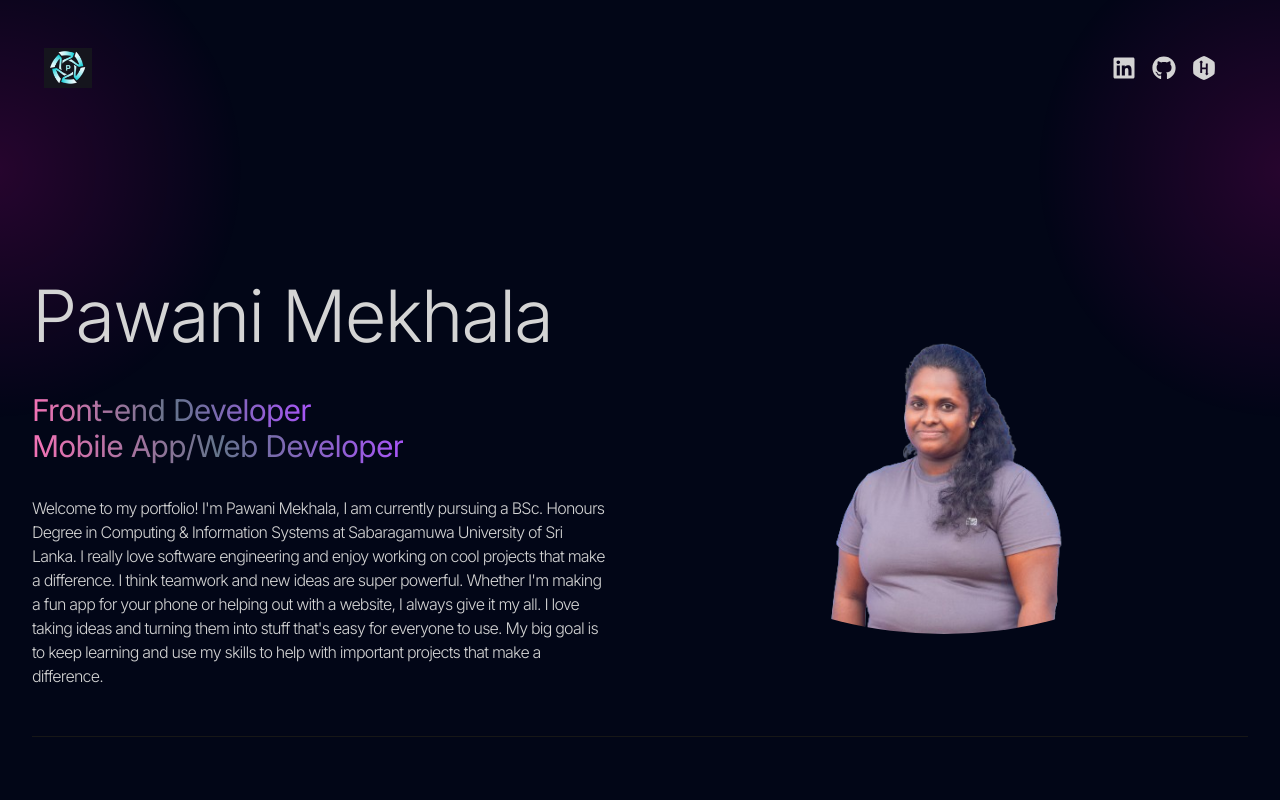
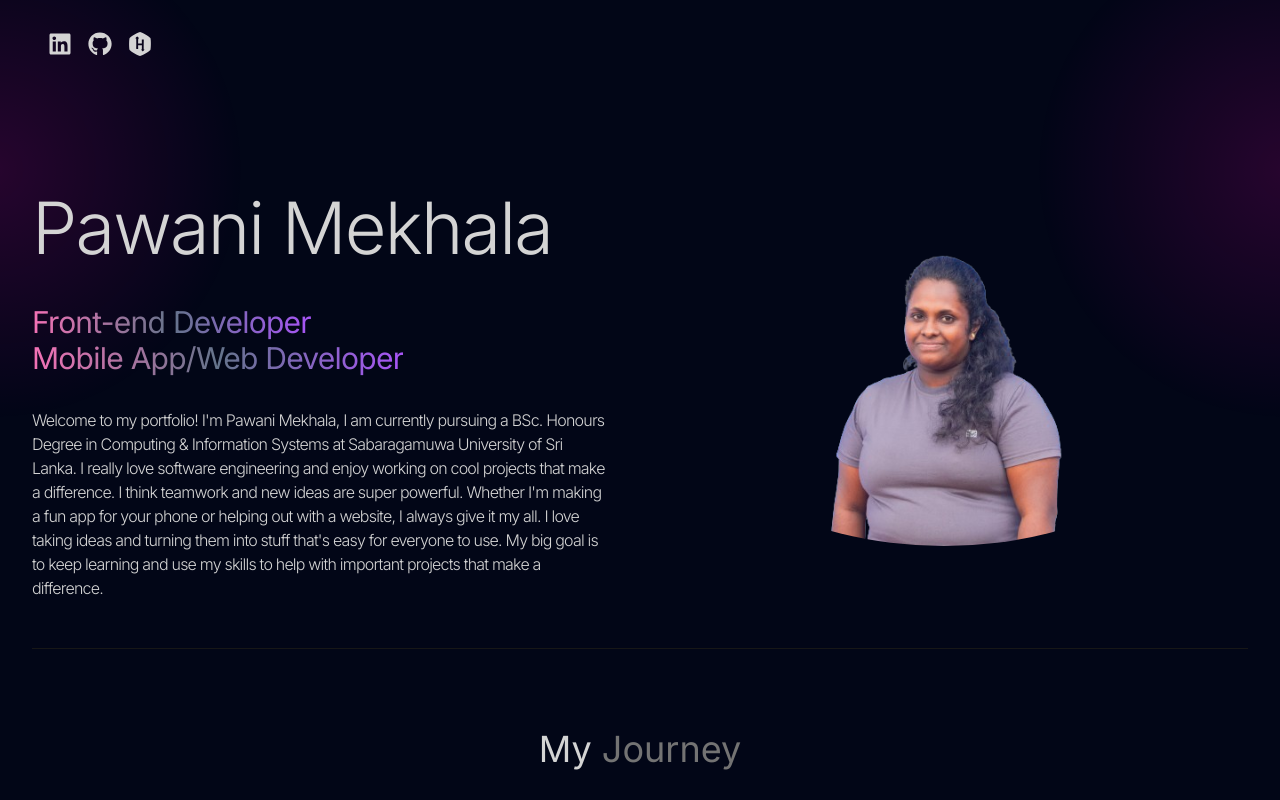
Before and after one commit to PawaniMekhala/My-Portfolio, a React (Vite) app: page / in a window 1280 px wide. Shown: the top 800 px of the page. Built offline with nearby package versions, Linux system fonts and the light colour scheme.

Commit message:
modify nav

```diff
--- a/src/components/Navbar.jsx
+++ b/src/components/Navbar.jsx
@@ -3,11 +3,11 @@ import logo from '../assets/kevinRushLogo.png'
 import { FaFacebook, FaGithub, FaHackerrank, FaLinkedin } from 'react-icons/fa'
 const Navbar = () => {
   return (
-    <nav className='mb-20 flex items-center justify-between py-6'>
-        <div className='flex flex-shrink-0 items-center'>
+    <nav className='mb-10 flex items-center justify-between py-4'>
+        {/* <div className='flex flex-shrink-0 items-center'>
             <img className='mx-3 w-12' src={logo} alt='logo' />
-        </div>
-        <div className='m-8 flex items-center justify-center gap-4 text-2xl'>
+        </div> */}
+        <div className='m-4 flex items-center justify-center gap-4 text-2xl'>
           <a href="https://www.linkedin.com/in/pawani-mekhala/" target="_blank" rel="pawani-mekhala">
           <FaLinkedin/></a>
           <a href="https://github.com/PawaniMekhala" target="_blank" rel="pawani-mekhala">
```
Also changed, not shown: src/components/Hero.jsx (+0 -62 lines).
